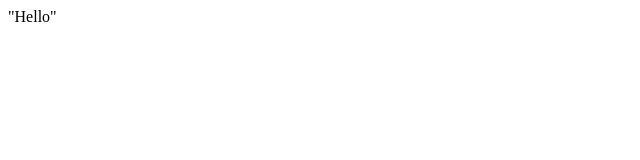
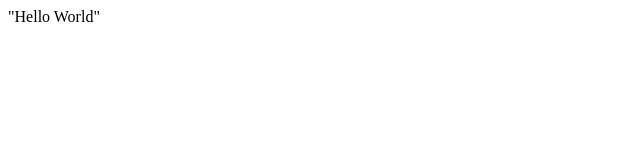
Before and after one commit to Gems2019/TeamS10Lab5, a plain HTML site: page server1/index.html in a window 1280 px wide. Shown: the full height of the page, 0-640 px from the left. Drawn offline with Linux system fonts and the light colour scheme.

Commit message:
test push

```diff
--- a/server1/index.html
+++ b/server1/index.html
@@ -1 +1 @@
-<p>"Hello"</p>
+<p>"Hello World"</p>
```
